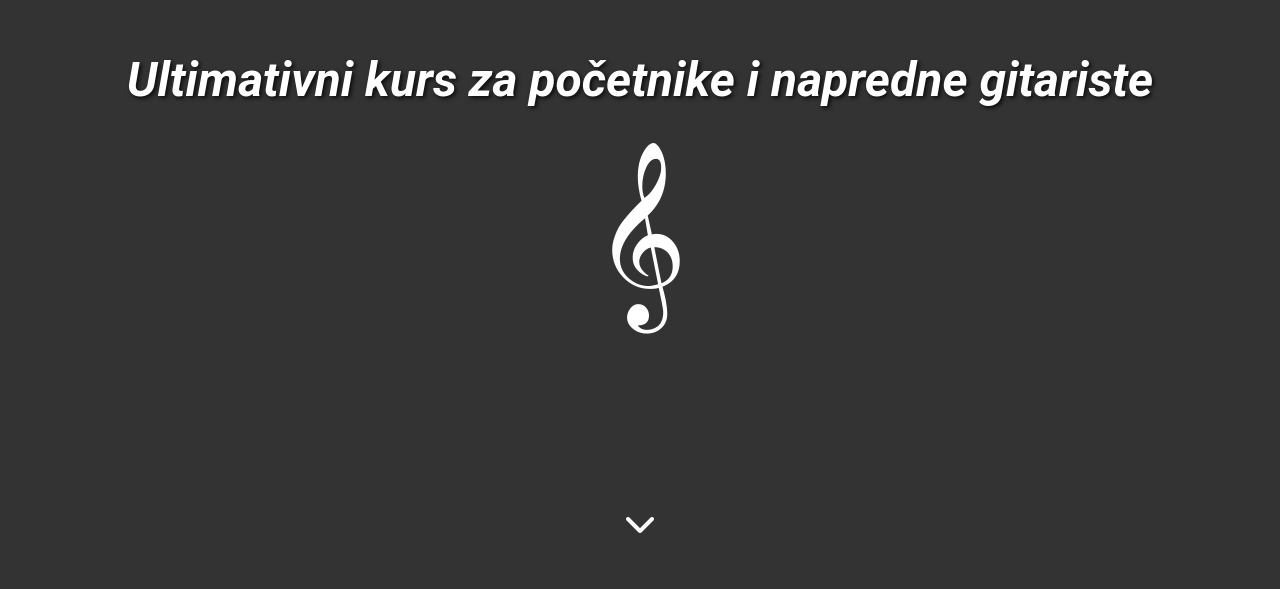
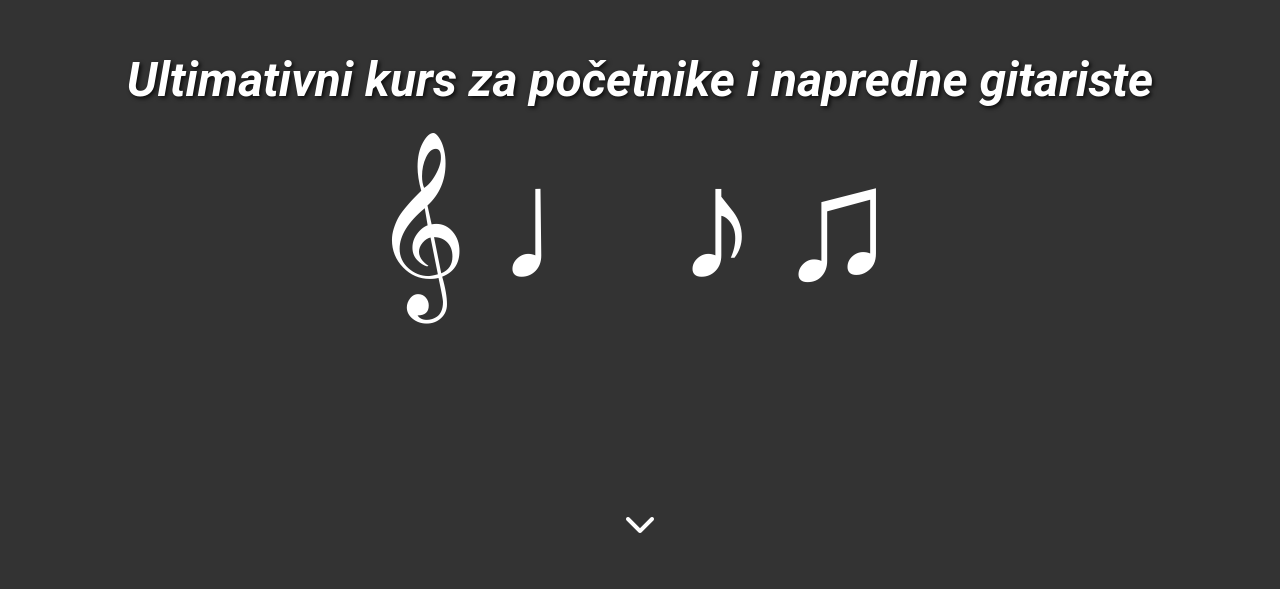
Before and after one commit to V381/Kurs-Za-Gitariste, a plain HTML site: page index.html in a window 1280 px wide. Shown: the part 211-800 px from the top of the page. Drawn offline with Linux system fonts and the light colour scheme.

Commit message:
Music Notes Added

```diff
--- a/index.html
+++ b/index.html
@@ -20,7 +20,12 @@
         <div class="header-bg">
             <h1>Ultimativni kurs za početnike i napredne gitariste</h1>
             <div class="center">
-                <div class="treble-clef" id="trebleClef">&#119070;</div>
+                <div class="music-scene">
+                    <div class="treble-clef" id="trebleClef">&#119070;</div>
+                    <div class="music-note-8">&#9833;</div>
+                    <div class="music-note-12">&#9834;</div>
+                    <div class="music-note-16">&#9835;</div>
+                </div>
             </div>
         </div>
         <i class="fas fa-chevron-down scroll-down"></i>
--- a/stylesheets/main-layout.css
+++ b/stylesheets/main-layout.css
@@ -305,3 +305,9 @@ footer h3 {
     text-align: center;
     font-size: 3rem;
 }
+
+footer p {
+    margin-top: 1rem;
+    text-align: center;
+    font-style: italic;
+}
--- a/stylesheets/treble-cleff.css
+++ b/stylesheets/treble-cleff.css
@@ -2,16 +2,65 @@
     text-align: center;
 }
 
-.treble-clef {
-    font-size: 10em;
-    animation: rotate 5s linear infinite;
+center {
+    text-align: center;
 }
 
+.music-scene {
+    display: flex;
+    align-items: center;
+    margin: 0 10px;
+}
+
+.music-scene:nth-child(2) {
+    color: red;
+}
+
+.treble-clef {
+    animation: float 2s linear infinite;
+    margin-right: 20px;
+    font-size: 10rem;
+}
+
+.music-note-8 {
+    font-size: 10em;
+    margin: 0 10px;
+    animation: float 2s ease-in-out infinite;
+    color: #fff;
+}
+
+.music-note-12 {
+    font-size: 10em;
+    margin: 0 10px;
+    animation: float 2s ease-in-out infinite;
+    color: #fff;
+}
+
+.music-note-16 {
+    font-size: 10em;
+    margin: 0 10px;
+    animation: float 2s ease-in-out infinite;
+    color: #fff;
+}
+
+
 @keyframes rotate {
-    from {
-        transform: rotate(0deg);
+    0% {
+        transform: translateX(-100%) rotate(0deg);
     }
-    to {
-        transform: rotate(360deg);
+    50% {
+        transform: translateX(100%) rotate(180deg);
+    }
+    100% {
+        transform: translateX(-100%) rotate(360deg);
     }
 }
+
+@keyframes float {
+    0%, 100% {
+        transform: translateY(0);
+    }
+    50% {
+        transform: translateY(-10px);
+    }
+}
```
